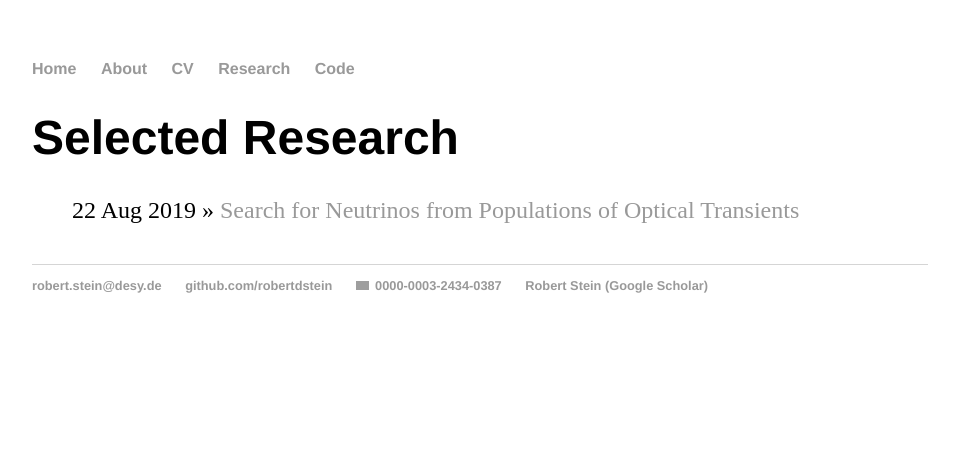
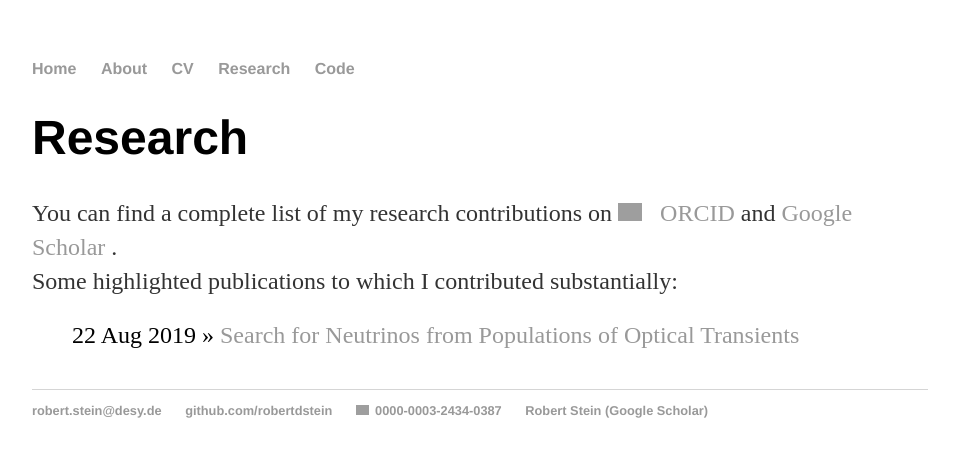
Before and after one commit to robertdstein/robertdstein.github.io, a Jekyll site: the page built from research.html, in a window 1280 px wide. Shown: the top 457 px of the page, without its empty margins (160-1119 px from the left). Built offline with Jekyll 4.4.1, drawn with Linux system fonts in a browser that asks for light colours; grey boxes are pictures that could not be loaded.

Commit message:
Add intro to research.

```diff
--- a/about.html
+++ b/about.html
@@ -28,7 +28,6 @@ title: Robert Stein
 			</p>
 	   </div>
 	</div>
-
 	<div class="post-container">
 		<div class="post-thumb">
 			 <figure>
--- a/research.html
+++ b/research.html
@@ -1,10 +1,21 @@
 ---
 layout: default
-title: Selected Research
+title: Research
 ---
 	<h1>{{ page.title }}</h1>
+	<div>
+		<p>
+			You can find a complete list of my research contributions on
+			<a itemprop="sameAs" content="ORCID" href="https://orcid.org/0000-0003-2434-0387" target="orcid.widget">
+				<img src="https://orcid.org/sites/default/files/images/orcid_16x16.png" style="width:1em;margin-right:.5em;" alt="ORCID iD icon">
+				ORCID
+			</a>
+			and <a href="https://scholar.google.com/citations?hl=en&user=9OAlaB8AAAAJ"> Google Scholar </a>.
+			<br/>
+			Some highlighted publications to which I contributed substantially:
+		</p>
+	</div>
 	<ul class="posts">
-
 	  {% for post in site.posts %}
 	    <li><span>{{ post.date | date_to_string }}</span> » <a href="{{ post.url }}" title="{{ post.title }}">{{ post.title }}</a></li>
 	  {% endfor %}
```
Also changed, not shown: other parts of about.html (+2 -2 lines).
